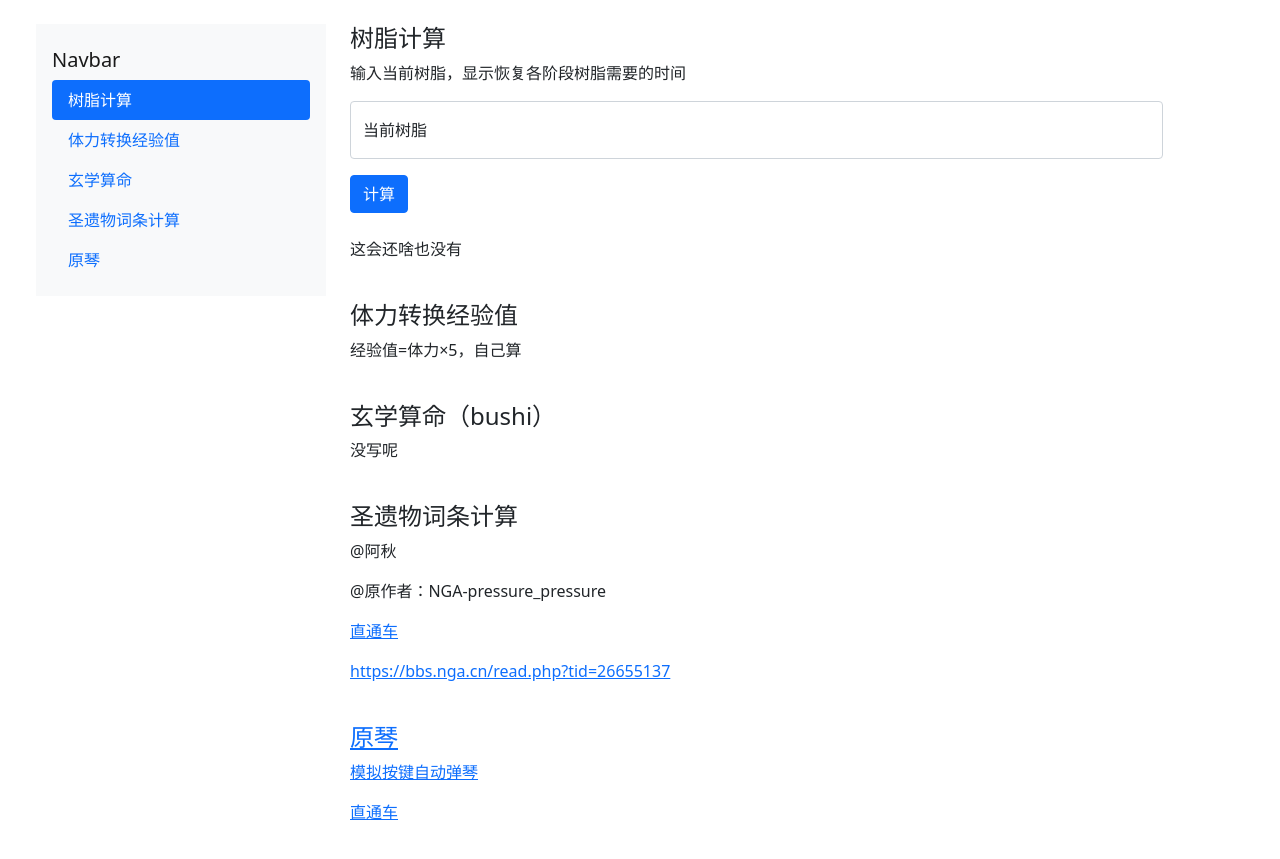
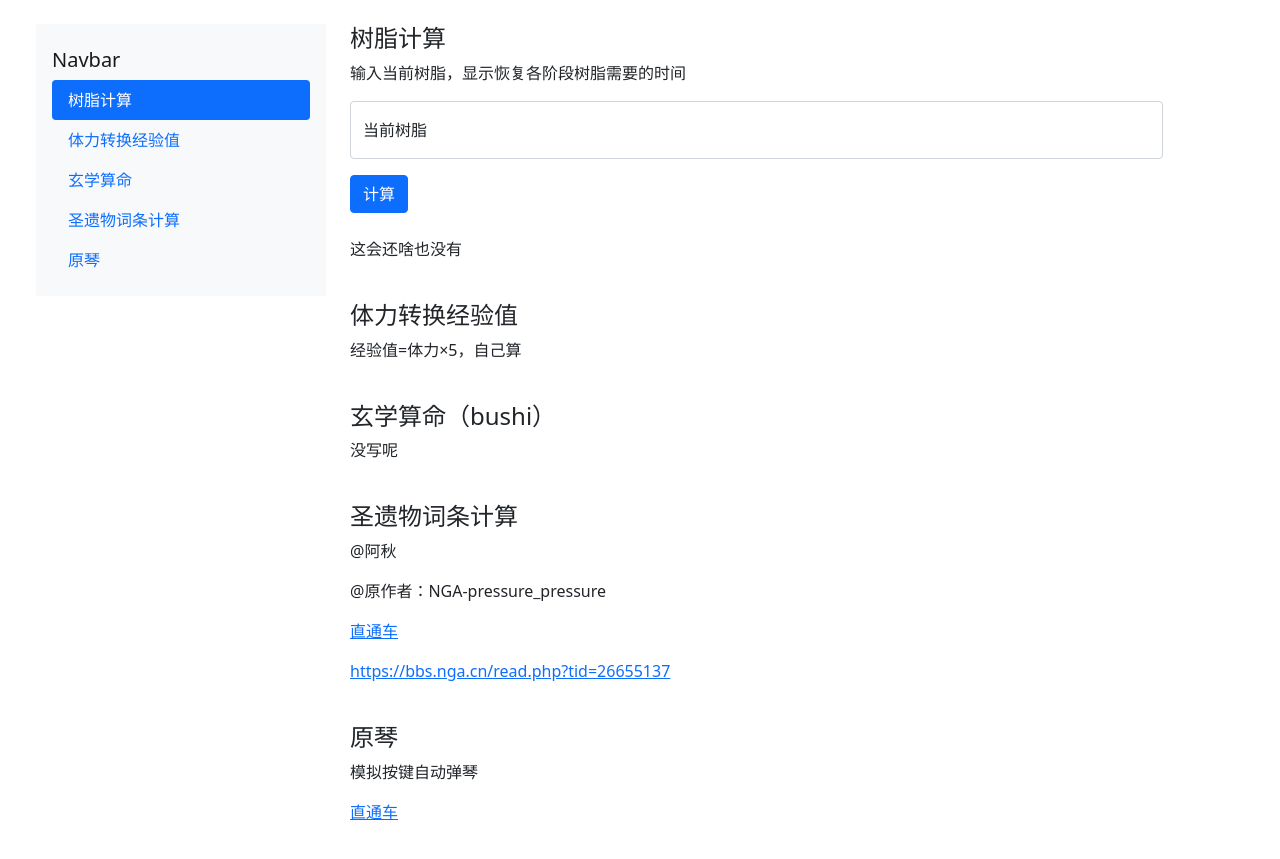
Before and after one commit to uu9/uu9.github.io, a Jekyll site: the page tools/index.html, which Jekyll copies as it is, in a window 1280 px wide. Shown: the top 859 px of the page. Built offline with Jekyll 4.4.1, drawn with Linux system fonts in a browser that asks for light colours.

Commit message:
Update index.html

```diff
--- a/tools/index.html
+++ b/tools/index.html
@@ -87,11 +87,11 @@
                 <p>@阿秋</p>
                 <p>@原作者：NGA-pressure_pressure</p>
                 <p><a href="http://spongem.com/ajglz/ys/ys.html" class="pe-auto">直通车</p>
-                <p><a href="https://bbs.nga.cn/read.php?tid=26655137" class="pe-auto">https://bbs.nga.cn/read.php?tid=26655137</p>
+                <p><a href="https://bbs.nga.cn/read.php?tid=26655137" class="pe-auto">https://bbs.nga.cn/read.php?tid=26655137</a></p>
 		<br>
 		<h4 id="item-5">原琴</h4>
                 <p>模拟按键自动弹琴</p>
-                <p><a href="https://github.com/uu9/Gensound" class="pe-auto">直通车</p>
+                <p><a href="https://github.com/uu9/Gensound" class="pe-auto">直通车</a></p>
                 <br>
               </div>
             </div>
```
